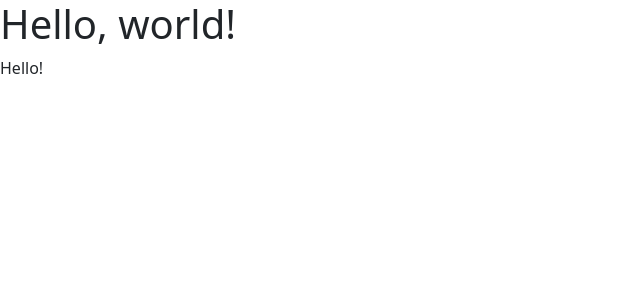
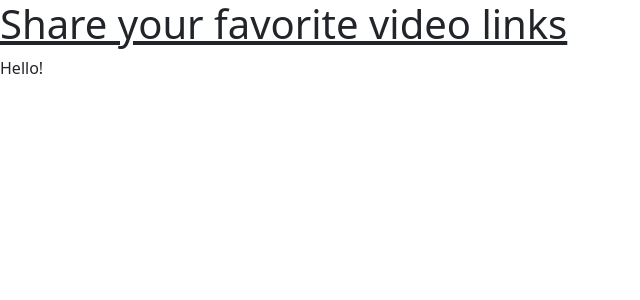
Before and after one commit to TakamichiOsumi/django-ajax, a Django app: page / in a window 1280 px wide. Shown: the top 300 px of the page, without its empty margins (0-640 px from the left). Run offline with Django 5.2, Linux system fonts and the light colour scheme.

Commit message:
Adjusted the base.html

```diff
--- a/halls/templates/halls/base.html
+++ b/halls/templates/halls/base.html
@@ -8,7 +8,7 @@
     <link href="https://cdn.jsdelivr.net/npm/bootstrap@5.2.3/dist/css/bootstrap.min.css" rel="stylesheet" integrity="sha384-rbsA2VBKQhggwzxH7pPCaAqO46MgnOM80zW1RWuH61DGLwZJEdK2Kadq2F9CUG65" crossorigin="anonymous">
   </head>
   <body>
-    <h1>Hello, world!</h1>
+    <h1 class="text-decoration-underline">Share your favorite video links</h1>
     <script src="https://cdn.jsdelivr.net/npm/bootstrap@5.2.3/dist/js/bootstrap.bundle.min.js" integrity="sha384-kenU1KFdBIe4zVF0s0G1M5b4hcpxyD9F7jL+jjXkk+Q2h455rYXK/7HAuoJl+0I4" crossorigin="anonymous"></script>
     {% block content %}
     {% endblock %}
```
